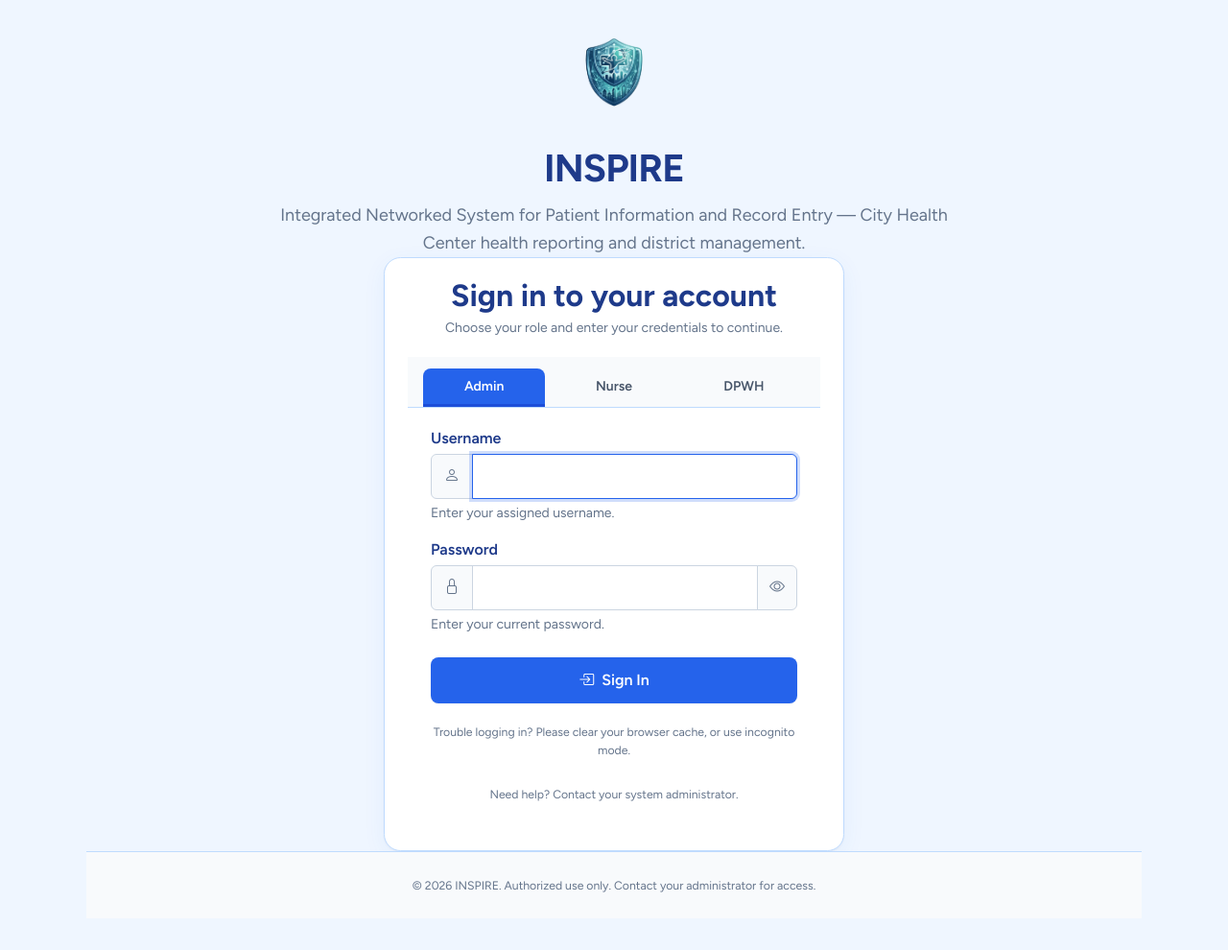
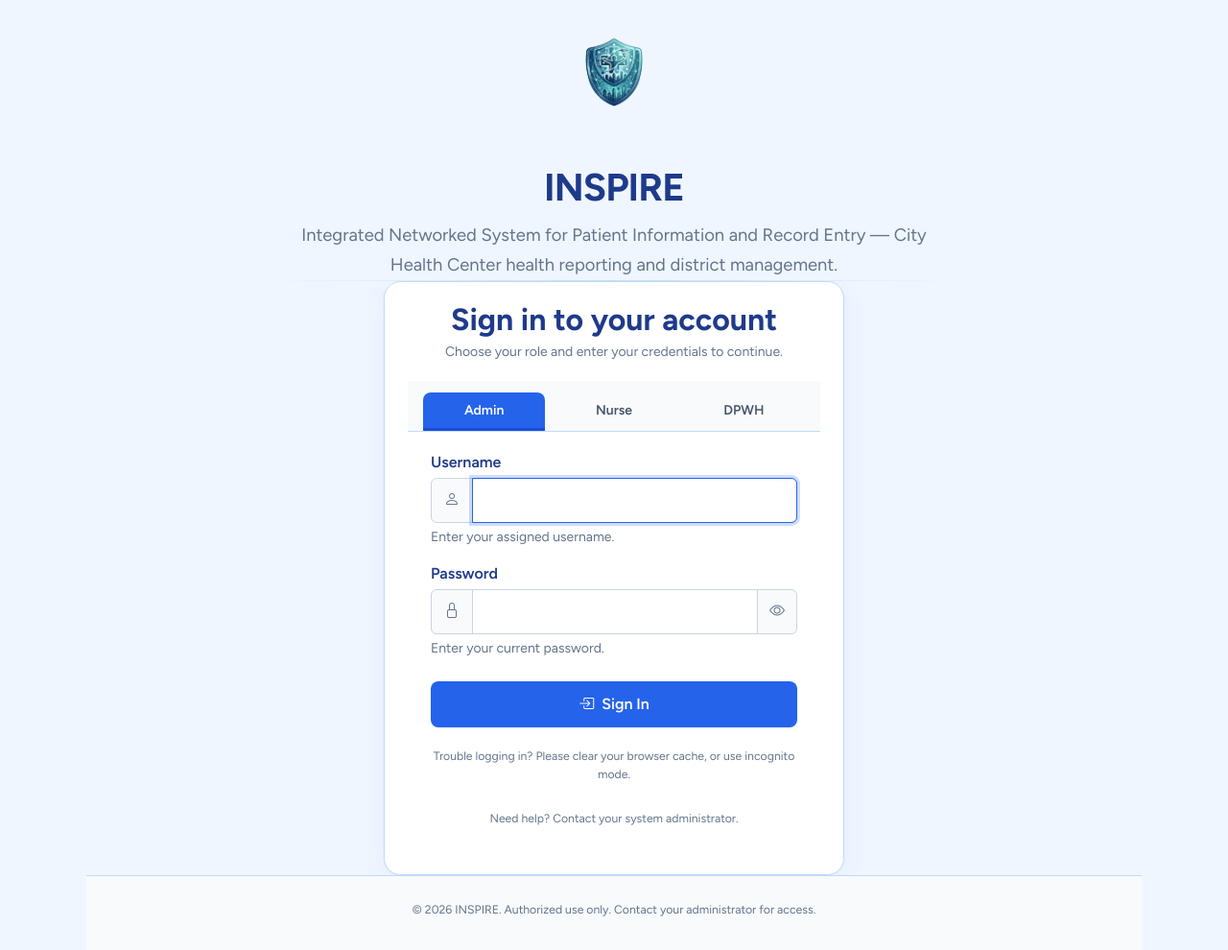
Before and after one commit to alwencasagan549-oss/HealthCare, a PHP site: page /Health-Report-Sytem/ in a window 1280 px wide. Shown: the whole page at 96% size. Before the commit the page ends 930 px from the top, so only its background shows below. Run offline with PHP 8.4, Linux system fonts and the light colour scheme; some libraries are stand-ins or nearby versions.

Commit message:
Improve landing page spacing, alignment, and section balance

```diff
--- a/assets/css/app.css
+++ b/assets/css/app.css
@@ -568,17 +568,32 @@ body {
     color: var(--color-foreground);
     padding: var(--space-20) var(--space-5) var(--space-16);
     text-align: center;
+    position: relative;
+}
+
+.landing-hero::after {
+    content: '';
+    position: absolute;
+    left: 50%;
+    bottom: 0;
+    transform: translateX(-50%);
+    width: min(720px, 100%);
+    height: 1px;
+    background: linear-gradient(90deg, transparent, var(--color-border), transparent);
 }
 
 .landing-hero .hero-inner {
     position: relative;
     z-index: 1;
+    max-width: 720px;
+    margin: 0 auto;
 }
 
 .landing-hero .hero-title {
     font-weight: 800;
     font-size: var(--font-size-2xl);
     color: var(--color-foreground);
+    margin-top: var(--space-4);
     margin-bottom: var(--space-3);
 }
 
@@ -587,15 +602,17 @@ body {
     height: 128px;
     object-fit: contain;
     display: block;
+    margin: 0 auto;
 }
 
 .landing-hero .hero-subtitle {
     color: var(--color-muted-foreground);
     max-width: 720px;
     margin: 0 auto;
-    line-height: 1.6;
+    line-height: 1.7;
     font-size: var(--font-size-lg);
     font-weight: 400;
+    padding: 0 var(--space-4);
 }
 
 .landing-login-area {
@@ -639,14 +656,14 @@ body {
     text-align: center;
     color: var(--color-muted-foreground);
     font-size: var(--font-size-sm);
-    padding: var(--space-6) var(--space-4);
+    padding: var(--space-6) var(--space-4) var(--space-8);
     background: var(--color-slate-50);
     border-top: 1px solid var(--color-border);
 }
 
 @media (min-width: 768px) {
     .landing-hero {
-        padding: var(--space-20) var(--space-8) var(--space-16);
+        padding: var(--space-24) var(--space-8) var(--space-20);
     }
 
     .landing-hero .brand-logo {
@@ -656,6 +673,11 @@ body {
 
     .landing-hero .hero-title {
         font-size: 2.5rem;
+        margin-top: var(--space-5);
+    }
+
+    .landing-hero .hero-subtitle {
+        font-size: 1.15rem;
     }
 
     .landing-login-area {
```
